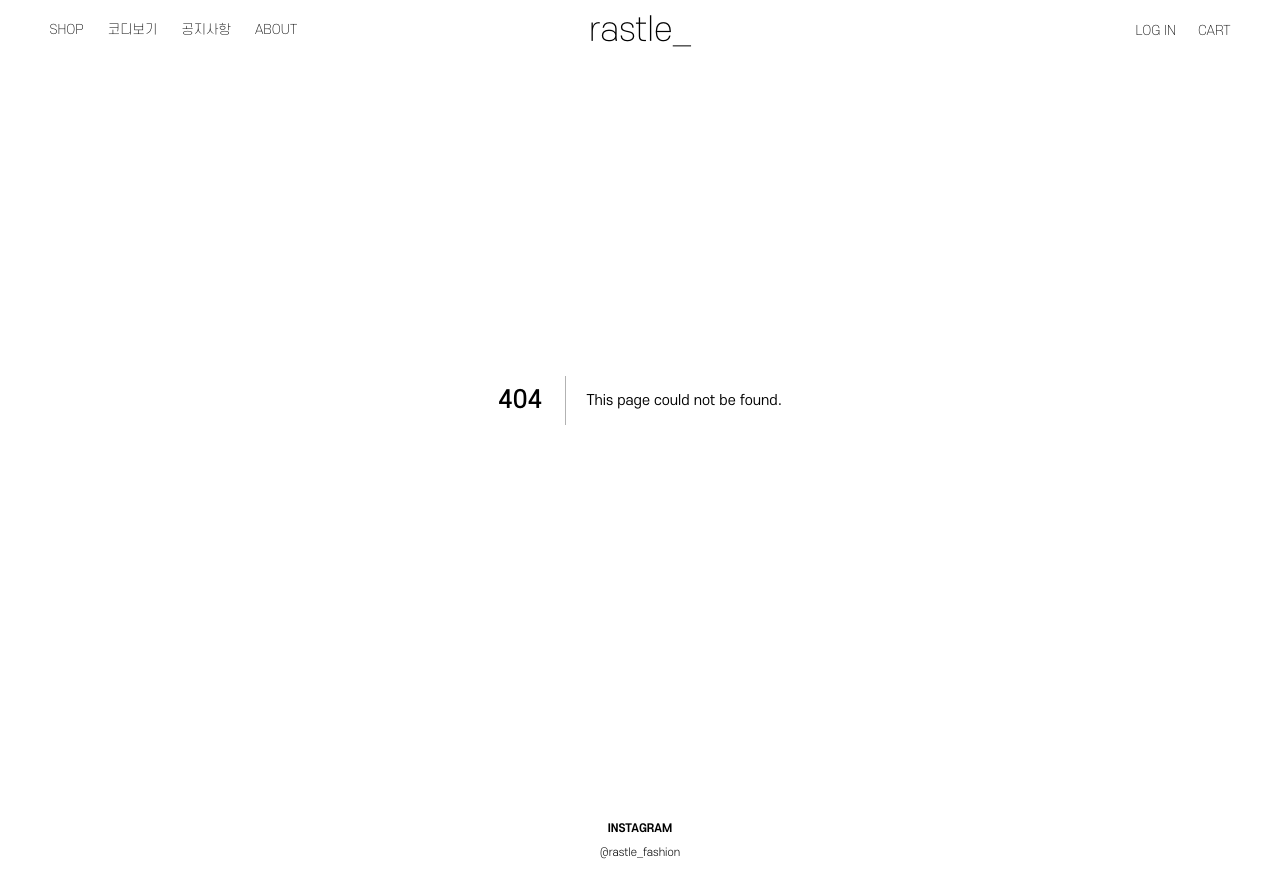
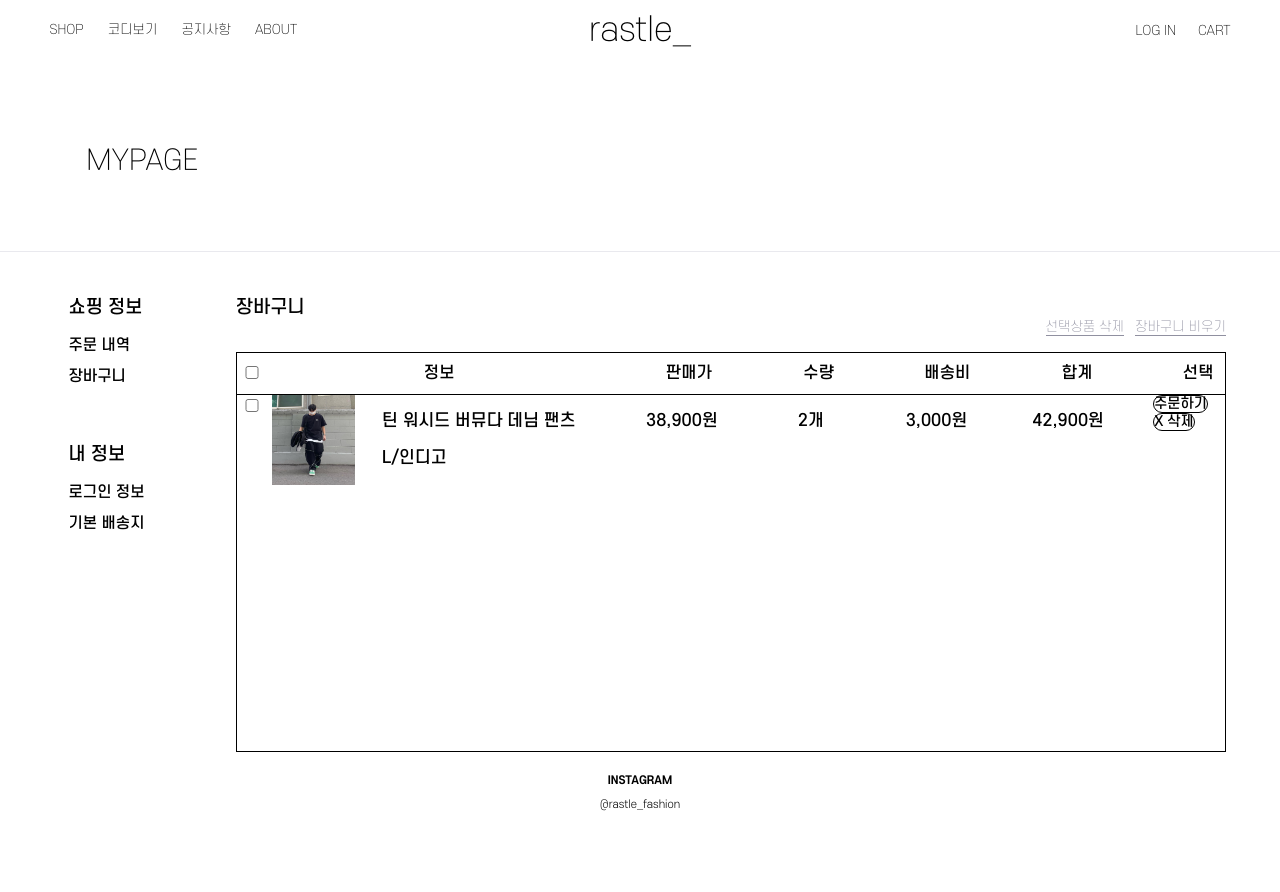
Before and after one commit to rastle-dev/rastle-frontend, a Next.js app: page /mypage in a window 1280 px wide. Before the commit this address had no page. After the commit the page ends 844 px from the top, so only its background shows below. Built offline with nearby package versions, Linux system fonts and the light colour scheme.

Commit message:
feat: 장바구니 테이블 헤더 구현

```diff
--- /dev/null
+++ b/src/pages/mypage/index.styles.tsx
@@ -0,0 +1,114 @@
+import styled from "styled-components";
+import COLORS from "@/constants/color";
+import Input from "@/components/common/Input";
+import Button from "@/components/common/Button";
+
+// eslint-disable-next-line import/prefer-default-export
+export const Container = styled.div`
+  width: 100%;
+  //height: 200px;
+  //display: flex;
+  //align-items: center;
+  //flex-direction: column;
+  margin-top: 5.5rem;
+  //border: 1px solid red;
+  padding-top: 2rem;
+  h1 {
+    font-size: 2.5rem;
+    font-weight: 200;
+    padding: 4rem 0 5rem 7.84rem;
+  }
+`;
+export const Wrapper = styled.div`
+  display: flex;
+  border-top: 1px solid ${COLORS.GREY[200]};
+  //border-top: 1px solid #e6e6e6;
+`;
+export const Sidebar = styled.div`
+  flex: 17;
+  display: flex;
+  flex-direction: column;
+  align-items: center;
+  gap: 4.1rem;
+  //border: 1px solid red;
+  padding-top: 4.1rem;
+`;
+export const Content = styled.div`
+  flex: 83;
+  padding: 4.1rem 0 0 2rem;
+  //border: 1px solid blue;
+  h2 {
+    font-size: 1.63rem;
+    margin: 0;
+    font-weight: 500;
+  }
+`;
+export const Menu = styled.div`
+  width: 7rem;
+  h2 {
+    font-size: 1.63rem;
+    margin: 0;
+    font-weight: 500;
+    padding-bottom: 1.63rem;
+  }
+`;
+export const SubMenu = styled.div`
+  font-size: 1.36rem;
+  padding-bottom: 1.18rem;
+`;
+export const TabMenu = styled.div`
+  width: 90rem;
+  display: flex;
+  gap: 1rem;
+  justify-content: right;
+  p {
+    font-size: 1.18rem;
+    border-bottom: 1px solid ${COLORS.GREY[400]};
+    color: ${COLORS.GREY[400]};
+    font-weight: 200;
+    cursor: pointer;
+    margin: 0 0 1.4rem 0;
+  }
+`;
+export const Table = styled.div`
+  //margin-top: 4.1rem;
+  border: 1px solid;
+  //width: 90%;
+  width: 90rem;
+  height: 50vh;
+`;
+export const Select = styled(Input)`
+  width: 2rem;
+`;
+export const TableHeader = styled.div`
+  border-bottom: 1px solid;
+  display: grid;
+  align-items: center;
+  //justify-content: center;
+  grid-template-columns: 17rem 22rem 12.5rem 11rem 12.5rem 11rem 5rem;
+  p {
+    margin: 1rem 0 1rem 0;
+    //padding: ;
+    font-size: 1.45rem;
+    font-weight: 500;
+    //border: 1px solid;
+  }
+`;
+export const TableContent = styled.div`
+  //display: grid;
+  //grid-template-columns: 15rem 19rem 8rem 8rem 8rem 8rem;
+`;
+export const ProductInfo = styled.div`
+  display: grid;
+  grid-template-columns: 3.2rem 10rem 24rem 13.8rem 9.8rem 11.5rem 11rem 6.2rem;
+`;
+export const Img = styled.img`
+  width: 7.5rem;
+  height: 8.2rem;
+`;
+export const TextInfo = styled.div``;
+export const SelectTab = styled.div``;
+export const SelectButton = styled(Button)`
+  margin: 0;
+  padding: 0;
+`;
--- /dev/null
+++ b/src/pages/mypage/index.tsx
@@ -0,0 +1,111 @@
+import React from "react";
+import * as S from "./index.styles";
+import Input from "@/components/common/Input";
+import ItemElement from "@/components/ItemElement";
+import { ProductCategory } from "@/pages";
+import Button from "@/components/common/Button";
+
+type ProductItem = {
+  defaultImg: string;
+  hoverImg?: string;
+  productName: string;
+  price: string;
+  category?: ProductCategory;
+};
+const shopItems: ProductItem[] = [
+  {
+    category: "1차 마켓",
+    defaultImg: "/image/product1.jpg",
+    hoverImg: "/image/product5.jpg",
+    productName: "틴 워시드 버뮤다 데님 팬츠",
+    price: "45,800원",
+  },
+  {
+    category: "1차 마켓",
+    defaultImg: "/image/product2.jpg",
+    hoverImg: "/image/product5.jpg",
+    productName: "트랙 샌딩 워시드 와이드 흑청 데님 팬츠",
+    price: "53,400원",
+  },
+  {
+    category: "1차 마켓",
+    defaultImg: "/image/product3.jpg",
+    hoverImg: "/image/product5.jpg",
+    productName: "스토퍼 윈드브레이커",
+    price: "34,200원",
+  },
+  {
+    category: "1차 마켓",
+    defaultImg: "/image/product4.jpg",
+    hoverImg: "/image/product5.jpg",
+    productName: "트랙 샌딩 워시드 와이드 흑청 데님 팬츠",
+    price: "53,400원",
+  },
+];
+export default function Mypage() {
+  return (
+    <S.Container>
+      <h1>MYPAGE</h1>
+      <S.Wrapper>
+        <S.Sidebar>
+          <S.Menu>
+            <h2>쇼핑 정보</h2>
+            <S.SubMenu>주문 내역</S.SubMenu>
+            <S.SubMenu>장바구니</S.SubMenu>
+          </S.Menu>
+          <S.Menu>
+            <h2>내 정보</h2>
+            <S.SubMenu>로그인 정보</S.SubMenu>
+            <S.SubMenu>기본 배송지</S.SubMenu>
+          </S.Menu>
+        </S.Sidebar>
+        <S.Content>
+          <h2>장바구니</h2>
+          <S.TabMenu>
+            <p>선택상품 삭제</p>
+            <p>장바구니 비우기</p>
+          </S.TabMenu>
+          <S.Table>
+            <S.TableHeader>
+              <S.Select type="checkbox" />
+              <p>정보</p>
+              <p>판매가</p>
+              <p>수량</p>
+              <p>배송비</p>
+              <p>합계</p>
+              <p>선택</p>
+            </S.TableHeader>
+            <S.TableContent>
+              <S.ProductInfo>
+                <S.Select type="checkbox" />
+                <S.Img src="/image/product4.jpg" />
+                <S.TextInfo>
+                  <p>틴 워시드 버뮤다 데님 팬츠</p>
+                  <p>L/인디고</p>
+                </S.TextInfo>
+                <p>38,900원</p>
+                <p>2개</p>
+                <p>3,000원</p>
+                <p>42,900원</p>
+                <S.SelectTab>
+                  <S.SelectButton title="주문하기" />
+                  <S.SelectButton title="X 삭제" />
+                </S.SelectTab>
+              </S.ProductInfo>
+              {/*{shopItems.map((item) => (*/}
+              {/*    <ItemElement*/}
+              {/*        key={item.productName}*/}
+              {/*        defaultImg={item.defaultImg}*/}
+              {/*        hoverImg={item.hoverImg}*/}
+              {/*        productName={item.productName}*/}
+              {/*        price={item.price}*/}
+              {/*        category={item.category}*/}
+              {/*    />*/}
+              {/*))}*/}
+            </S.TableContent>
+          </S.Table>
+        </S.Content>
+      </S.Wrapper>
+    </S.Container>
+  );
+}
--- a/src/pages/product/index.tsx
+++ b/src/pages/product/index.tsx
@@ -164,7 +164,7 @@ export default function Product() {
         </S.ImageLayer>
         <S.ProductContent>
           <S.Title>{jsonData.title}</S.Title>
-          {/*<S.Price>{jsonData.price.toLocaleString()}원</S.Price>*/}
+          {/* <S.Price>{jsonData.price.toLocaleString()}원</S.Price> */}
           <S.DiscountPrice>
             <h4>{jsonData.price.toLocaleString()}원</h4>
             <span>10% </span>
```
Also changed, not shown: 1 other file (tests, documents, lock files or other folders).
